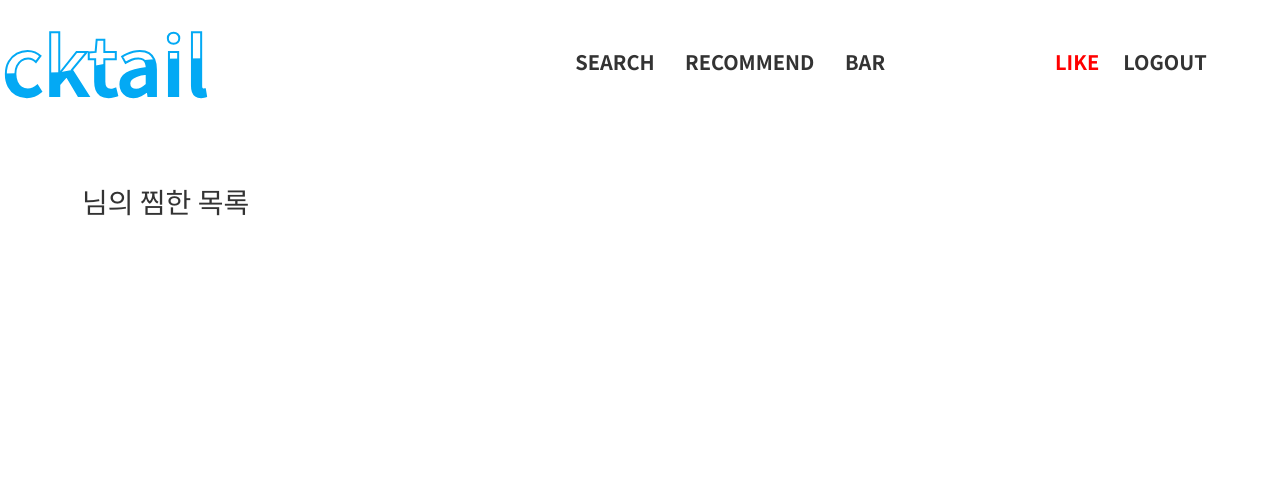
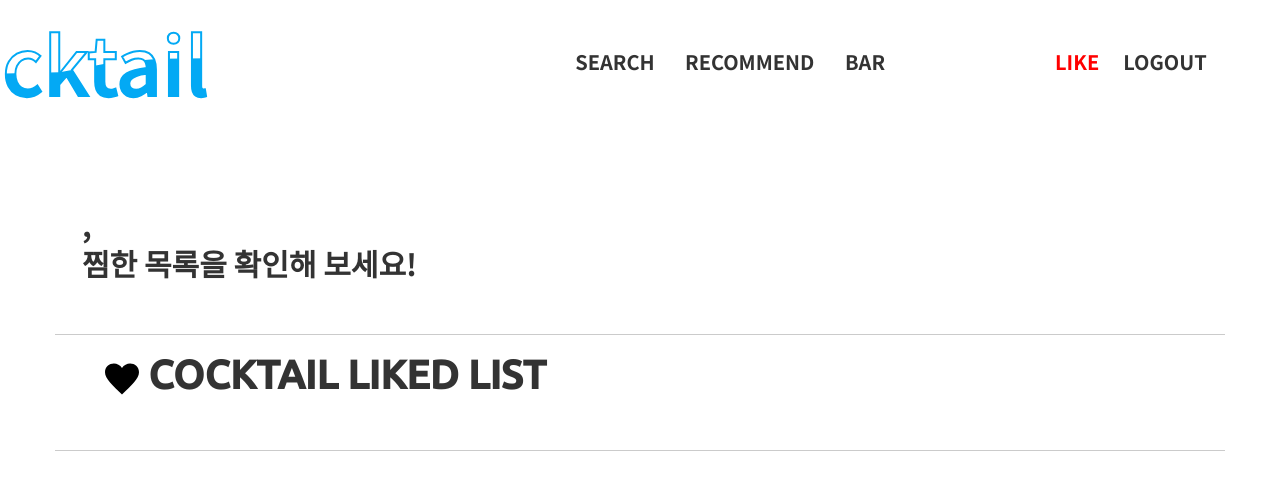
Before and after one commit to JBU-KDigital-Dionysus/Cocktail_Recommendation_WEB, a Spring app: page /cocktail/cocktailLike in a window 1280 px wide. Shown: the top 490 px of the page. Run offline with Thymeleaf, Linux system fonts and the light colour scheme; the template is opened without the code that fills it, so the values that code supplies are empty; some libraries are stand-ins or nearby versions.

Commit message:
reply_delete

```diff
--- a/src/main/java/com/cocktail/cocktail_recommendation/controller/ReplyController.java
+++ b/src/main/java/com/cocktail/cocktail_recommendation/controller/ReplyController.java
@@ -77,7 +77,7 @@
 			}
 			replyRepository.deleteById(custmerLikeDtoOpt.get().getReplyNo());
 		}
-		return "redirect:/cocktail/list.do";
+		return "redirect:/cocktail/detail.do?ctNo="+custmerLikeDtoOpt.get().getCtNo();
 	}
 
 }
--- a/src/main/resources/templates/cocktail/cocktailLike.html
+++ b/src/main/resources/templates/cocktail/cocktailLike.html
@@ -10,6 +10,11 @@
     <script src="/bootstrap/js/bootstrap.bundle.min.js"></script>
 </head>
 <style>
+@charset "UTF-8";
+
+@import
+	url('https://fonts.googleapis.com/css2?family=Ubuntu:wght@300;400;500&display=swap')
+	;
     :root {
         --primary-color: #f1f3f5;
         --accent-color: #4169e1;
@@ -111,7 +116,7 @@
 
 
     table {
-        margin: 35px;
+        margin: 15px;
 
     }
 
@@ -120,7 +125,7 @@
         grid: '. . .';
         row-gap: 40px;
         column-gap: 96px;
-        margin: 30px;
+        margin: 10px;
     }
 
     /* gap: 30px; */
@@ -157,7 +162,37 @@
         outline: 0;
         background: url(//img1a.coupangcdn.com/image/dragonstone/sdp/PCSDP_imageasset_180417-min.png) no-repeat -218px -209px;
     }
+.nick {
+color:#03a9f4;
+font-weight:900;
+font-size:50px;
 
+}
+
+.title {
+font-size:30px;
+font-weight:600;
+}
+td {
+font-size:25px;
+font-weight:700;
+font-family: 'Ubuntu', sans-serif;
+
+}
+td:hover {
+color:#4169e1;
+font-weight:bold ;
+cursor:pointer ;
+}
+
+.title2 {
+font-size:40px;
+font-weight:600;
+font-family: 'Ubuntu', sans-serif;
+padding-left: 50px;
+
+
+}
 </style>
 
 <body>
@@ -167,14 +202,21 @@
     <div id="hot-wrapper">
         <div class="widget-title">
             <h3 class="title">
-                <th:block th:text="${session.loginUser.getCstNickname()}"></th:block>
-                님의 찜한 목록
+                <span class="nick" th:text="${session.loginUser.getCstNickname()}" > </span>
+               ,<br/> 찜한 목록을 확인해 보세요!
+
             </h3>
         </div>
     </div>
 
 </div>
 
+            <hr/>
+<h3 class="title2"><svg xmlns="http://www.w3.org/2000/svg" width="34" height="34"
+					viewBox="0 0 24 24">
+					<path
+						d="M12 4.248c-3.148-5.402-12-3.825-12 2.944 0 4.661 5.571 9.427 12 15.808 6.43-6.381 12-11.147 12-15.808 0-6.792-8.875-8.306-12-2.944z" /></svg>
+COCKTAIL LIKED LIST</h3>
 <!-- <div class="like-content"> -->
 <table class="like-list">
     <tbody class="list-boby">
@@ -210,17 +252,21 @@
                 </div>
             </div>
         </td>
-        <td class="st-item-img">
+       <td id="tdid">
             <img class="st-tdimg" alt="" src="/img/cock.png"
                  th:onclick="location.href='detail.do?ctNo=[[${cocktail.ctNo}]]'">
         </td>
-        <td id="st-item-id" th:text="${cocktail.getCocktailLike().ctName}"
+        <td id="tdid" th:text="${cocktail.getCocktailLike().ctName}"
             th:onclick="location.href='detail.do?ctNo=[[${cocktail.ctNo}]]'">
 
         </td>
     </tr>
     </tbody>
 </table>
+     <hr/>
+     <br/>
+        <br/>
+           <br/>
 
 </body>
 </html>
```
